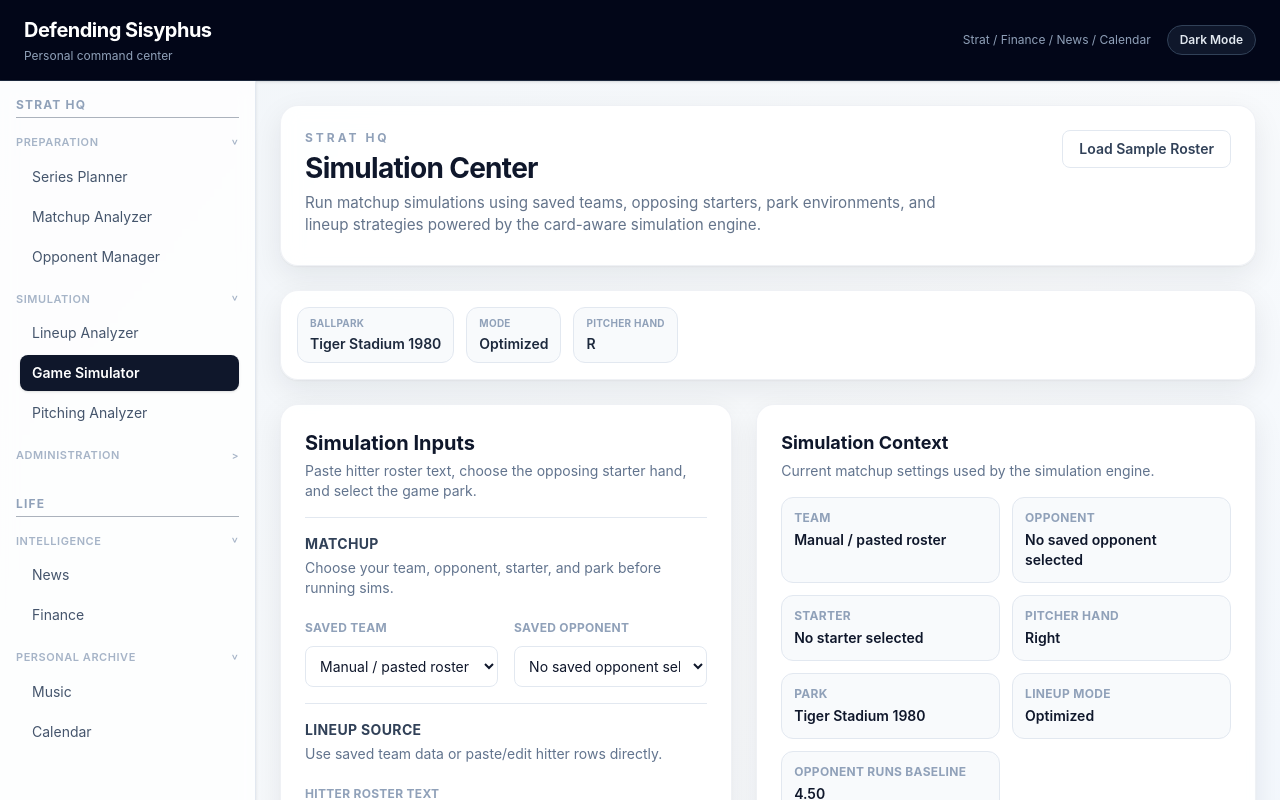
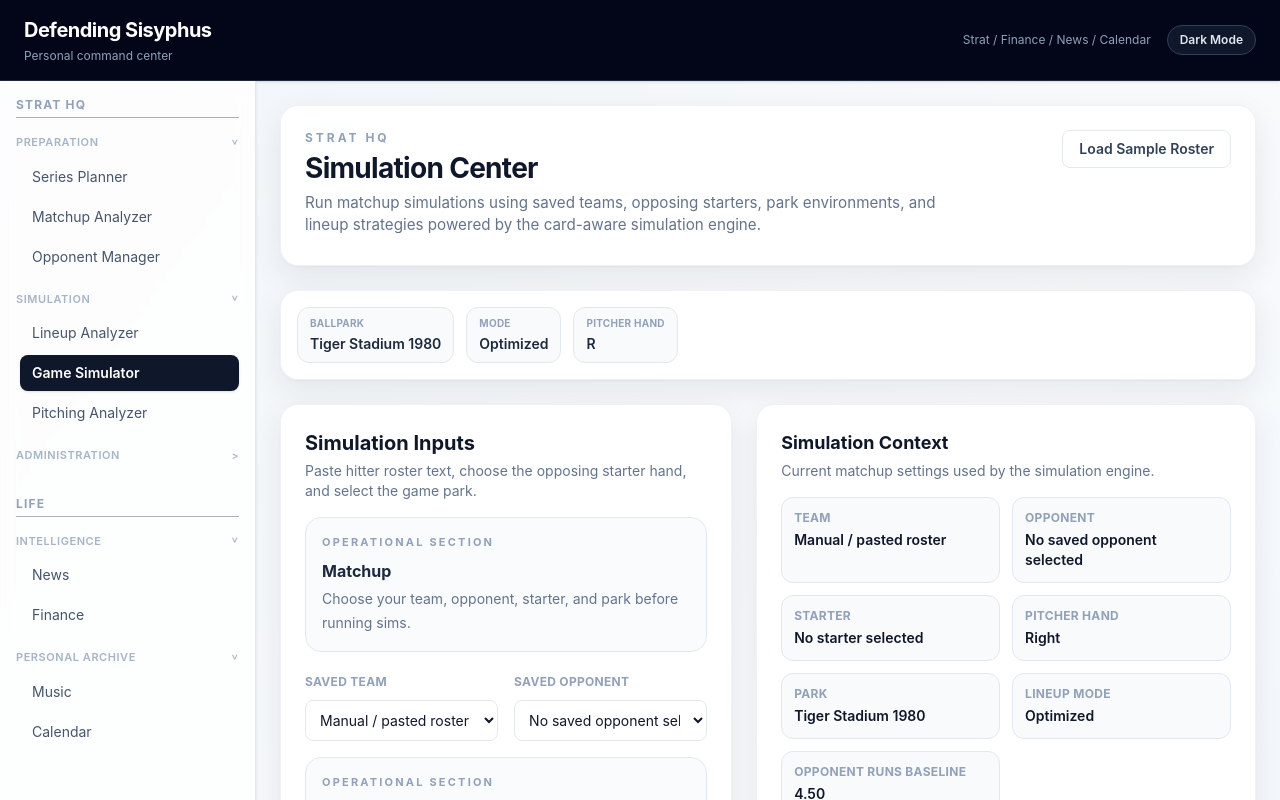
Before and after one commit to joevivo/my-dashboard, a React (Vite) app: page / in a window 1280 px wide. Both pictures are taken after a click on the button "Game Simulator". Shown: the top 800 px of the page. Built offline with nearby package versions, Linux system fonts and the light colour scheme.

Commit message:
Refine simulator operational section headers

```diff
--- a/src/GameSimulator.jsx
+++ b/src/GameSimulator.jsx
@@ -593,11 +593,18 @@ export default function GameSimulator() {
 
 function InputSectionTitle({ title, description }) {
   return (
-    <div className="border-t border-slate-200 pt-4 dark:border-slate-700">
-      <h3 className="text-sm font-bold uppercase tracking-wide text-slate-700 dark:text-slate-200">
+    <div className="rounded-2xl border border-slate-200 bg-slate-50/70 p-4 dark:border-slate-700 dark:bg-slate-800/40">
+      <div className="text-[11px] font-bold uppercase tracking-[0.2em] text-slate-400">
+        Operational Section
+      </div>
+
+      <h3 className="mt-2 text-base font-bold text-slate-800 dark:text-slate-100">
         {title}
       </h3>
-      <p className="mt-1 text-sm text-slate-500">{description}</p>
+
+      <p className="mt-1 text-sm leading-6 text-slate-500">
+        {description}
+      </p>
     </div>
   );
 }
```
